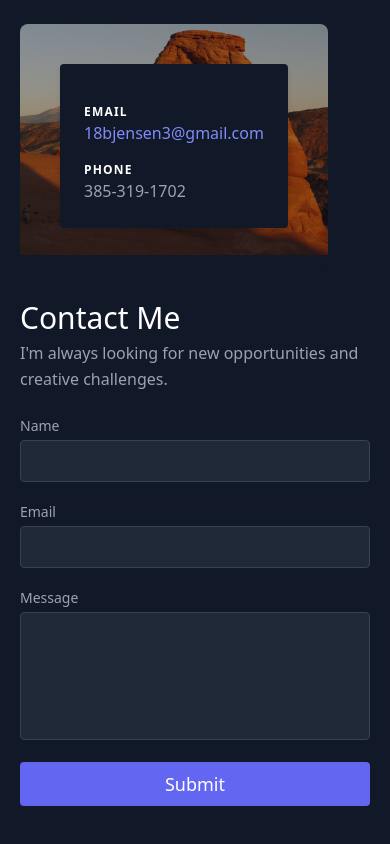
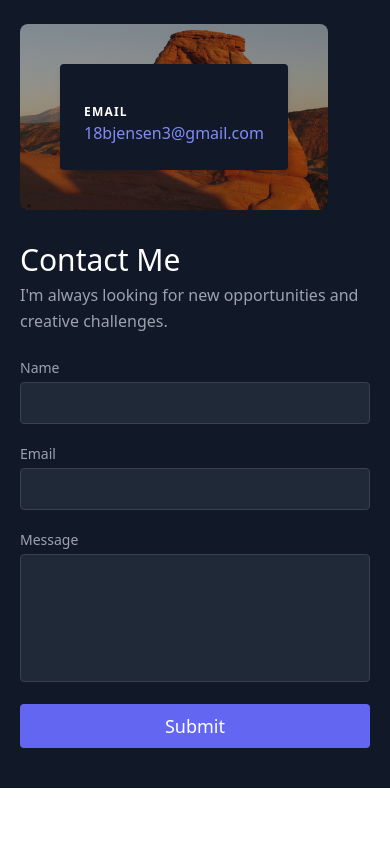
Before and after one commit to sailordwayne/PortfolioWebsite, a React (Create React App) app: page / in a window 390 px wide. Shown: the part 4928-5772 px from the top of the page. After the commit the page ends 5716 px from the top, so only its background shows below. Built offline with nearby package versions, Linux system fonts and the light colour scheme.

Commit message:
Removing Phone Number

```diff
--- a/src/components/Contact.js
+++ b/src/components/Contact.js
@@ -24,10 +24,6 @@ export default function Contact() {
               <a className="text-indigo-400 leading-relaxed">
                 18bjensen3@gmail.com
               </a>
-              <h2 className="title-font font-semibold text-white tracking-widest text-xs mt-4">
-                PHONE
-              </h2>
-              <p className="leading-relaxed">385-319-1702</p>
             </div>
           </div>
         </div>
```
